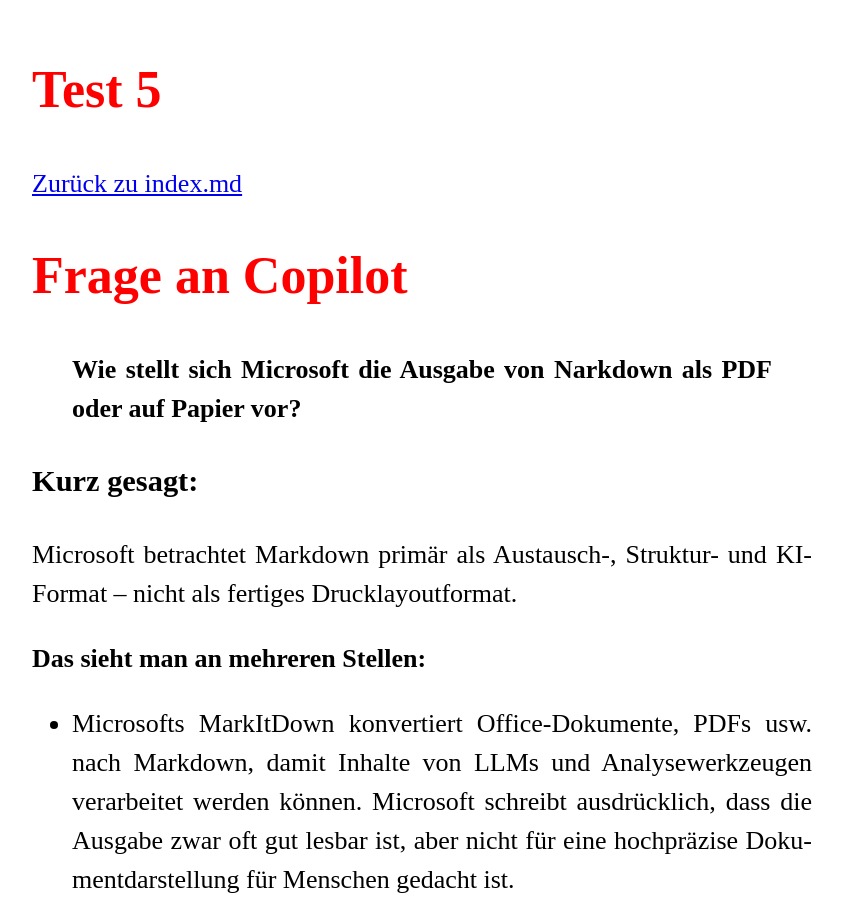
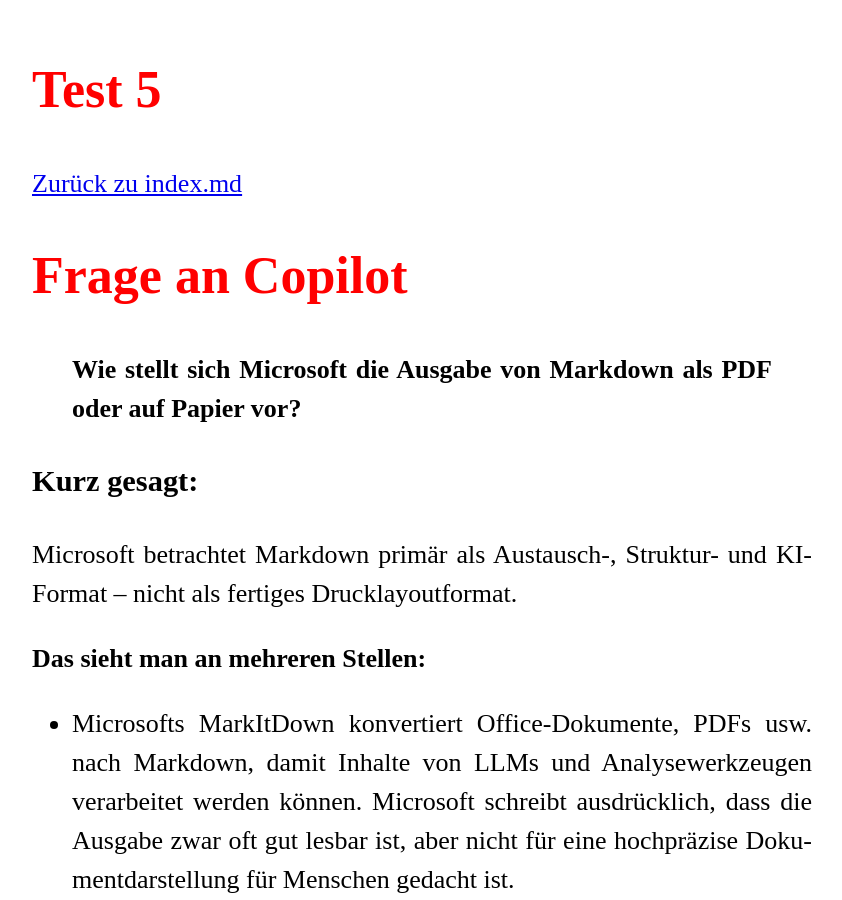
Before and after one commit to MonaLgbt/MonaLgbt.github.io, a Jekyll site: the page built from pages/Ausgabe.md, in a window 1280 px wide and 900 px high. Shown: the whole window, without its empty margins (218-1060 px from the left). Built offline with Jekyll 4.4.1, drawn with Linux system fonts in a browser that asks for light colours.

Commit message:
Update Ausgabe.md

```diff
--- a/pages/Ausgabe.md
+++ b/pages/Ausgabe.md
@@ -7,7 +7,7 @@
 
 # Frage an Copilot
 
-> **Wie stellt sich Microsoft die Ausgabe von Narkdown als PDF oder auf Papier vor?**
+> **Wie stellt sich Microsoft die Ausgabe von Markdown als PDF oder auf Papier vor?**
 
 ### Kurz gesagt:
 
```
Also changed, not shown: other parts of pages/Ausgabe.md (+2 -1 lines).
